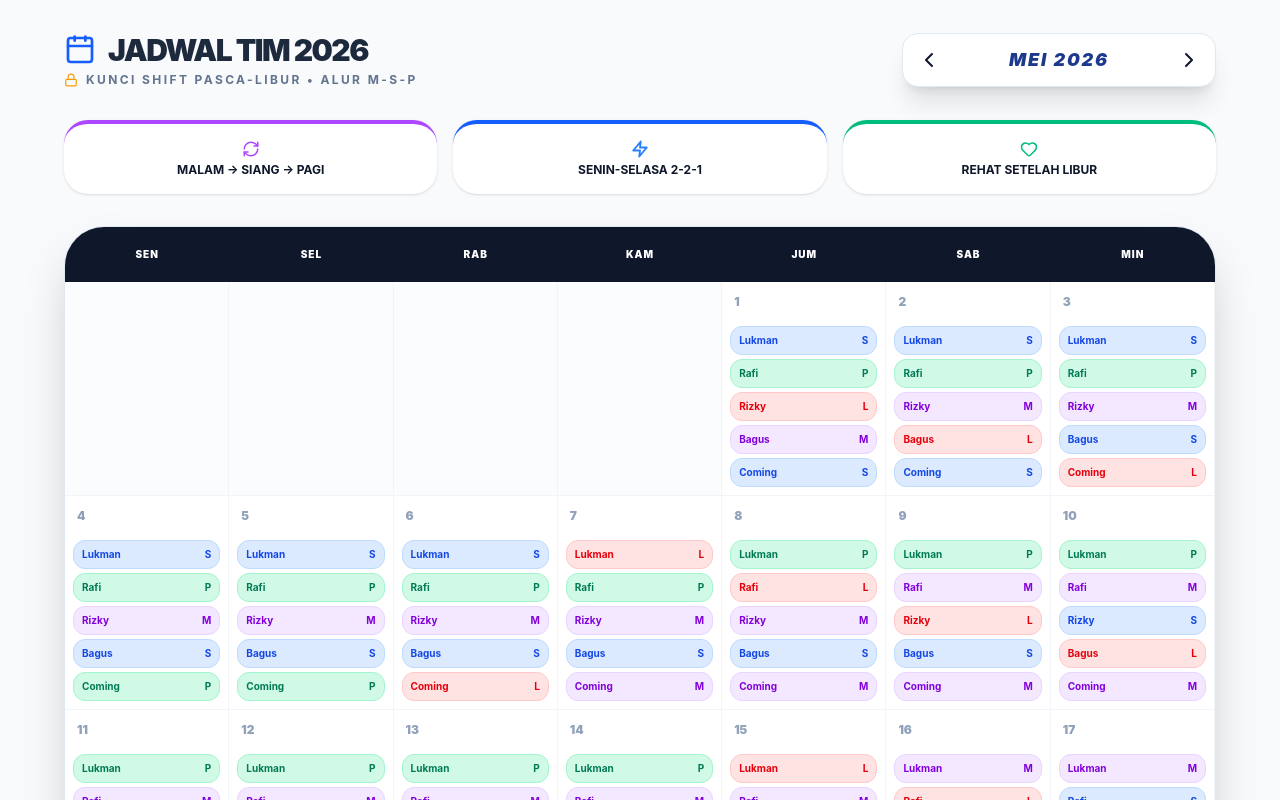
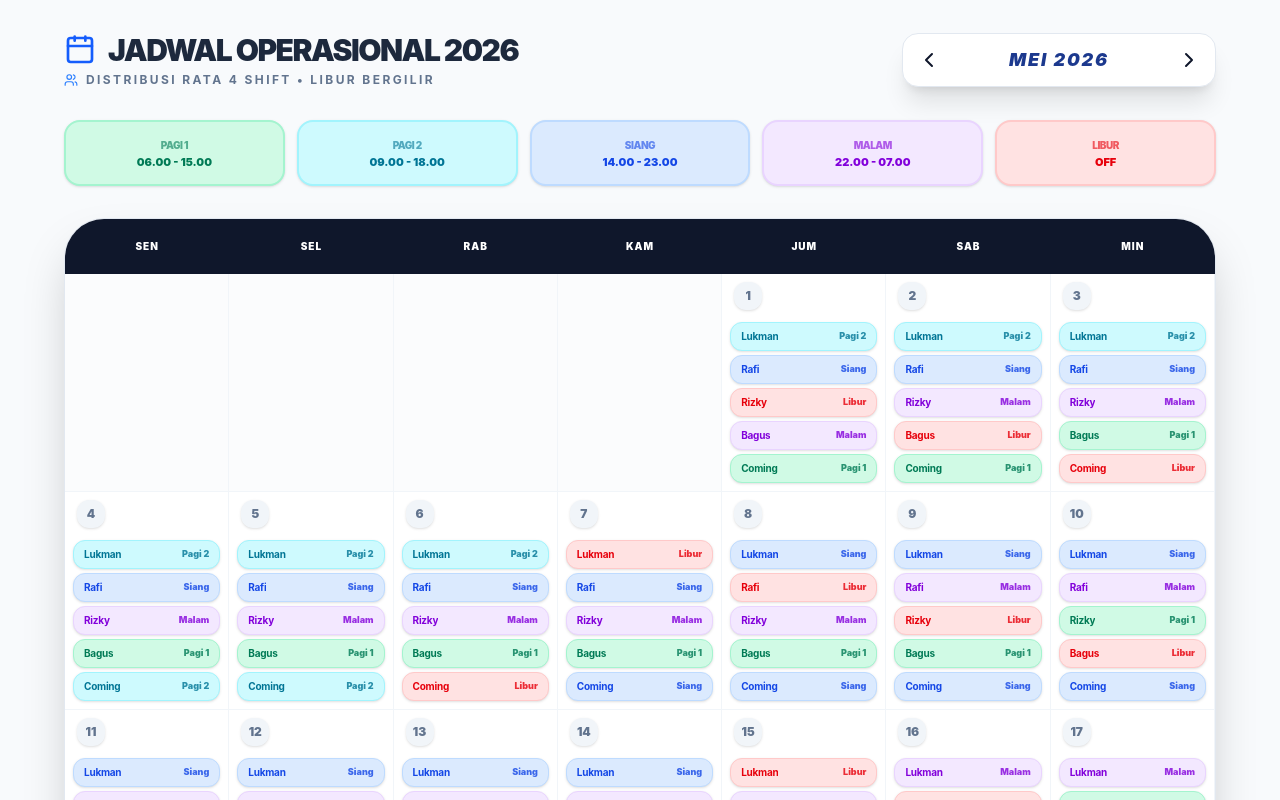
Before and after one commit to mdenniandrian/attendance, a React (Vite) app: page / in a window 1280 px wide. Shown: the top 800 px of the page. Built offline with nearby package versions, Linux system fonts and the light colour scheme.

Commit message:
Update Shift

```diff
--- a/src/App.jsx
+++ b/src/App.jsx
@@ -7,55 +7,71 @@ import {
   ShieldCheck,
   RefreshCw,
   Heart,
-  Lock
+  Lock,
+  Users
 } from 'lucide-react';
 
 const App = () => {
   const [currentMonth, setCurrentMonth] = useState(new Date(2026, 4, 1)); // Mei 2026
 
   const employees = [
-    { id: 0, name: 'Lukman', startOffIdx: 0, initShift: 0 },      // Rabu, Malam
-    { id: 1, name: 'Rafi', startOffIdx: 1, initShift: 1 },        // Kamis, Siang
-    { id: 2, name: 'Rizky', startOffIdx: 2, initShift: 2 },       // Jumat, Pagi
-    { id: 3, name: 'Bagus', startOffIdx: 3, initShift: 0 },       // Sabtu, Malam
-    { id: 4, name: 'Coming Soon', startOffIdx: 4, initShift: 1 }, // Minggu, Siang
+    { id: 0, name: 'Lukman', startOffIdx: 0, initShiftIdx: 0 },      // Rabu, Start Pagi 1
+    { id: 1, name: 'Rafi', startOffIdx: 1, initShiftIdx: 1 },        // Kamis, Start Pagi 2
+    { id: 2, name: 'Rizky', startOffIdx: 2, initShiftIdx: 2 },       // Jumat, Start Siang
+    { id: 3, name: 'Bagus', startOffIdx: 3, initShiftIdx: 3 },       // Sabtu, Start Malam
+    { id: 4, name: 'Coming Soon', startOffIdx: 4, initShiftIdx: 0 }, // Minggu, Start Pagi 1
   ];
 
   const shiftTypes = [
-    { id: 'M', name: 'Malam', time: '22.00-07.00', color: 'bg-purple-100 text-purple-700 border-purple-200' },
-    { id: 'S', name: 'Siang', time: '14.00-23.00', color: 'bg-blue-100 text-blue-700 border-blue-200' },
-    { id: 'P', name: 'Pagi', time: '06.00-15.00', color: 'bg-emerald-100 text-emerald-700 border-emerald-200' },
-    { id: 'L', name: 'LIBUR', time: 'OFF', color: 'bg-red-100 text-red-600 border-red-200 font-bold' },
+    { id: 'Pagi 1', name: 'Pagi 1', time: '06.00 - 15.00', color: 'bg-emerald-100 text-emerald-700 border-emerald-200' },
+    { id: 'Pagi 2', name: 'Pagi 2', time: '09.00 - 18.00', color: 'bg-cyan-100 text-cyan-700 border-cyan-200' },
+    { id: 'Siang', name: 'Siang', time: '14.00 - 23.00', color: 'bg-blue-100 text-blue-700 border-blue-200' },
+    { id: 'Malam', name: 'Malam', time: '22.00 - 07.00', color: 'bg-purple-100 text-purple-700 border-purple-200' },
+    { id: 'Libur', name: 'Libur', time: 'OFF', color: 'bg-red-100 text-red-600 border-red-200 font-bold' },
   ];
 
-  const allowedOffDays = [3, 4, 5, 6, 0]; // Rabu s/d Minggu
+  const allowedOffDays = [3, 4, 5, 6, 0]; // Rabu, Kamis, Jumat, Sabtu, Minggu
   const anchorDate = new Date(2026, 3, 27); // Senin, 27 April 2026
-  anchorDate.setHours(0,0,0,0);
+  anchorDate.setHours(0, 0, 0, 0);
 
   const mod = (n, m) => ((n % m) + m) % m;
 
-  const getSchedule = (emp, targetDate) => {
+  /**
+   * Logika Utama:
+   * 1. Tentukan hari libur minggu ini (mundur setiap minggu).
+   * 2. Hitung berapa kali libur sudah dilewati sejak awal.
+   * 3. Shift berubah Pagi 1 -> Pagi 2 -> Siang -> Malam hanya setelah Libur.
+   */
+  const getEmployeeSchedule = (emp, targetDate) => {
     const d = new Date(targetDate);
-    d.setHours(0,0,0,0);
+    d.setHours(0, 0, 0, 0);
 
-    let offTaken = 0;
+    let offTakenCount = 0;
     let isOffToday = false;
     let iter = new Date(anchorDate);
 
     while (iter <= d) {
+      // Tentukan hari libur minggu ini untuk iterasi saat ini
       const diffWeeks = Math.floor((iter.getTime() - anchorDate.getTime()) / (7 * 24 * 60 * 60 * 1000));
       const currentOffDay = allowedOffDays[mod(emp.startOffIdx + diffWeeks, 5)];
 
       if (iter.getDay() === currentOffDay) {
-        if (iter.getTime() === d.getTime()) isOffToday = true;
-        else offTaken++;
+        if (iter.getTime() === d.getTime()) {
+          isOffToday = true;
+        } else {
+          offTakenCount++;
+        }
       }
       iter.setDate(iter.getDate() + 1);
     }
 
-    if (isOffToday) return 'L';
-    const cycle = ['M', 'S', 'P'];
-    return cycle[mod(emp.initShift + offTaken, 3)];
+    if (isOffToday) return 'Libur';
+
+    // Urutan: Pagi 1 -> Pagi 2 -> Siang -> Malam
+    const cycle = ['Pagi 1', 'Pagi 2', 'Siang', 'Malam'];
+    const currentShiftIdx = mod(emp.initShiftIdx + offTakenCount, 4);
+
+    return cycle[currentShiftIdx];
   };
 
   const calendarDays = useMemo(() => {
@@ -73,45 +89,62 @@ const App = () => {
   return (
     <div className="min-h-screen bg-slate-50 p-4 md:p-8 font-sans text-slate-900">
       <div className="max-w-6xl mx-auto">
+        {/* Header */}
         <header className="flex flex-col md:flex-row md:items-center justify-between mb-8 gap-4">
           <div>
             <h1 className="text-3xl font-black text-slate-800 flex items-center gap-3 tracking-tighter uppercase">
-              <CalendarIcon className="text-blue-600" size={32} /> Jadwal Tim 2026
+              <CalendarIcon className="text-blue-600" size={32} /> Jadwal Operasional 2026
             </h1>
             <p className="text-slate-500 mt-1 font-bold text-xs uppercase tracking-[0.2em] flex items-center gap-2">
-              <Lock size={14} className="text-amber-500" /> Kunci Shift Pasca-Libur • Alur M-S-P
+              <Users size={14} className="text-blue-500" /> Distribusi Rata 4 Shift • Libur Bergilir
             </p>
           </div>
+
           <div className="flex items-center bg-white rounded-2xl shadow-xl border border-slate-200 p-1.5">
-            <button onClick={() => setCurrentMonth(new Date(currentMonth.getFullYear(), currentMonth.getMonth() - 1, 1))} className="p-2 hover:bg-slate-100 rounded-xl"><ChevronLeft size={24} /></button>
-            <span className="px-8 font-black text-lg min-w-[220px] text-center text-blue-900 uppercase tracking-widest italic">{currentMonth.toLocaleDateString('id-ID', { month: 'long', year: 'numeric' })}</span>
-            <button onClick={() => setCurrentMonth(new Date(currentMonth.getFullYear(), currentMonth.getMonth() + 1, 1))} className="p-2 hover:bg-slate-100 rounded-xl"><ChevronRight size={24} /></button>
+            <button onClick={() => setCurrentMonth(new Date(currentMonth.getFullYear(), currentMonth.getMonth() - 1, 1))} className="p-2 hover:bg-slate-100 rounded-xl transition-all active:scale-95"><ChevronLeft size={24} /></button>
+            <span className="px-8 font-black text-lg min-w-[220px] text-center text-blue-900 uppercase tracking-widest italic tracking-tighter">
+              {currentMonth.toLocaleDateString('id-ID', { month: 'long', year: 'numeric' })}
+            </span>
+            <button onClick={() => setCurrentMonth(new Date(currentMonth.getFullYear(), currentMonth.getMonth() + 1, 1))} className="p-2 hover:bg-slate-100 rounded-xl transition-all active:scale-95"><ChevronRight size={24} /></button>
           </div>
         </header>
 
-        <div className="grid grid-cols-1 md:grid-cols-3 gap-4 mb-8 text-center text-xs">
-          <div className="bg-white p-4 rounded-3xl shadow-sm border-t-4 border-purple-500 font-bold uppercase"><RefreshCw className="mx-auto mb-1 text-purple-500" size={18}/> Malam → Siang → Pagi</div>
-          <div className="bg-white p-4 rounded-3xl shadow-sm border-t-4 border-blue-600 font-bold uppercase"><Zap className="mx-auto mb-1 text-blue-500" size={18}/> Senin-Selasa 2-2-1</div>
-          <div className="bg-white p-4 rounded-3xl shadow-sm border-t-4 border-emerald-500 font-bold uppercase"><Heart className="mx-auto mb-1 text-emerald-500" size={18}/> Rehat Setelah Libur</div>
+        {/* Shift Legend */}
+        <div className="grid grid-cols-2 md:grid-cols-5 gap-3 mb-8">
+          {shiftTypes.map(shift => (
+            <div key={shift.id} className={`p-4 rounded-2xl border-2 shadow-sm ${shift.color} flex flex-col items-center justify-center text-center`}>
+              <span className="text-[10px] font-black uppercase opacity-60 tracking-tighter">{shift.name}</span>
+              <span className="font-black text-[11px] leading-none mt-1">{shift.time}</span>
+            </div>
+          ))}
         </div>
 
+        {/* Calendar Grid */}
         <div className="bg-white rounded-[2.5rem] shadow-2xl border border-slate-200 overflow-hidden">
           <div className="grid grid-cols-7 bg-slate-900 text-white font-black text-[10px] uppercase tracking-widest py-5">
-            {['Sen', 'Sel', 'Rab', 'Kam', 'Jum', 'Sab', 'Min'].map(d => <div key={d} className="text-center">{d}</div>)}
+            {['Sen', 'Sel', 'Rab', 'Kam', 'Jum', 'Sab', 'Min'].map(d => (
+              <div key={d} className="text-center">{d}</div>
+            ))}
           </div>
+
           <div className="grid grid-cols-7">
             {calendarDays.map((date, idx) => (
-              <div key={idx} className={`min-h-[180px] border-b border-r border-slate-100 p-2 hover:bg-slate-50/50 ${!date ? 'bg-slate-50/50' : ''}`}>
+              <div key={idx} className={`min-h-[190px] border-b border-r border-slate-100 p-2 transition-all hover:bg-blue-50/20 ${!date ? 'bg-slate-50/50' : ''}`}>
                 {date && (
                   <>
-                    <div className="mb-3 text-xs font-black text-slate-400 p-1">{date.getDate()}</div>
+                    <div className="flex justify-between items-center mb-3 px-1">
+                      <span className={`text-xs font-black w-7 h-7 flex items-center justify-center rounded-xl shadow-sm ${date.toDateString() === new Date().toDateString() ? 'bg-blue-600 text-white' : 'text-slate-500 bg-slate-100'}`}>
+                        {date.getDate()}
+                      </span>
+                    </div>
                     <div className="space-y-1">
                       {employees.map(emp => {
-                        const shift = getSchedule(emp, date);
-                        const info = shiftTypes.find(s => s.id === shift) || shiftTypes[3];
+                        const shift = getEmployeeSchedule(emp, date);
+                        const info = shiftTypes.find(s => s.id === shift) || shiftTypes[4];
                         return (
-                          <div key={emp.id} className={`text-[10px] px-2 py-1.5 rounded-xl border flex justify-between font-bold ${info.color}`}>
-                            <span>{emp.name.split(' ')[0]}</span><span>{shift}</span>
+                          <div key={emp.id} className={`text-[10px] px-2.5 py-1.5 rounded-xl border flex justify-between font-bold ${info.color} shadow-sm transition-transform hover:scale-[1.02]`}>
+                            <span className="truncate max-w-[65%] tracking-tight">{emp.name.split(' ')[0]}</span>
+                            <span className="font-black text-[9px] opacity-80">{shift}</span>
                           </div>
                         )
                       })}
@@ -122,11 +155,32 @@ const App = () => {
             ))}
           </div>
         </div>
+
+        {/* Status Explanation */}
+        <div className="mt-8 grid md:grid-cols-2 gap-8">
+          <div className="bg-white p-8 rounded-[2.5rem] border border-slate-200 shadow-xl">
+            <h3 className="font-black text-slate-800 uppercase text-xs mb-4 flex items-center gap-2 tracking-widest">
+              <ShieldCheck className="text-emerald-500" size={18} /> Mekanisme 6:1 & Rotasi
+            </h3>
+            <ul className="text-[11px] text-slate-500 space-y-3 leading-relaxed">
+              <li>• <strong>Ganti Shift:</strong> Sesuai permintaan, shift (Pagi 1-Malam) hanya akan berganti tepat setelah hari libur terlewati.</li>
+              <li>• <strong>Full Coverage Minggu:</strong> Pada hari Minggu, sistem menjamin 4 orang masuk (Pagi 1, Pagi 2, Siang, Malam) dan 1 orang libur secara bergiliran.</li>
+              <li>• <strong>Keadilan Libur:</strong> Hari libur berputar dari Rabu hingga Minggu setiap pekan.</li>
+            </ul>
+          </div>
+
+          <div className="bg-slate-900 text-white p-8 rounded-[2.5rem] shadow-xl flex flex-col justify-center">
+            <h3 className="font-black uppercase text-xs text-blue-400 mb-2 flex items-center gap-2 tracking-widest">
+              <Lock size={16} /> Keamanan Transisi
+            </h3>
+            <p className="text-[11px] opacity-70 leading-relaxed italic">
+              "Perubahan dari Malam ke Pagi 1 dipisahkan oleh satu hari libur penuh, memberikan waktu rehat minimal 30-47 jam untuk pemulihan fisik karyawan."
+            </p>
+          </div>
+        </div>
       </div>
     </div>
   );
 };
 
-const Zap = ({size, className}) => <svg width={size} height={size} viewBox="0 0 24 24" fill="none" stroke="currentColor" strokeWidth="2.5" strokeLinecap="round" strokeLinejoin="round" className={className}><path d="M13 2L3 14h9l-1 8 10-12h-9l1-8z"/></svg>;
-
 export default App;
```
